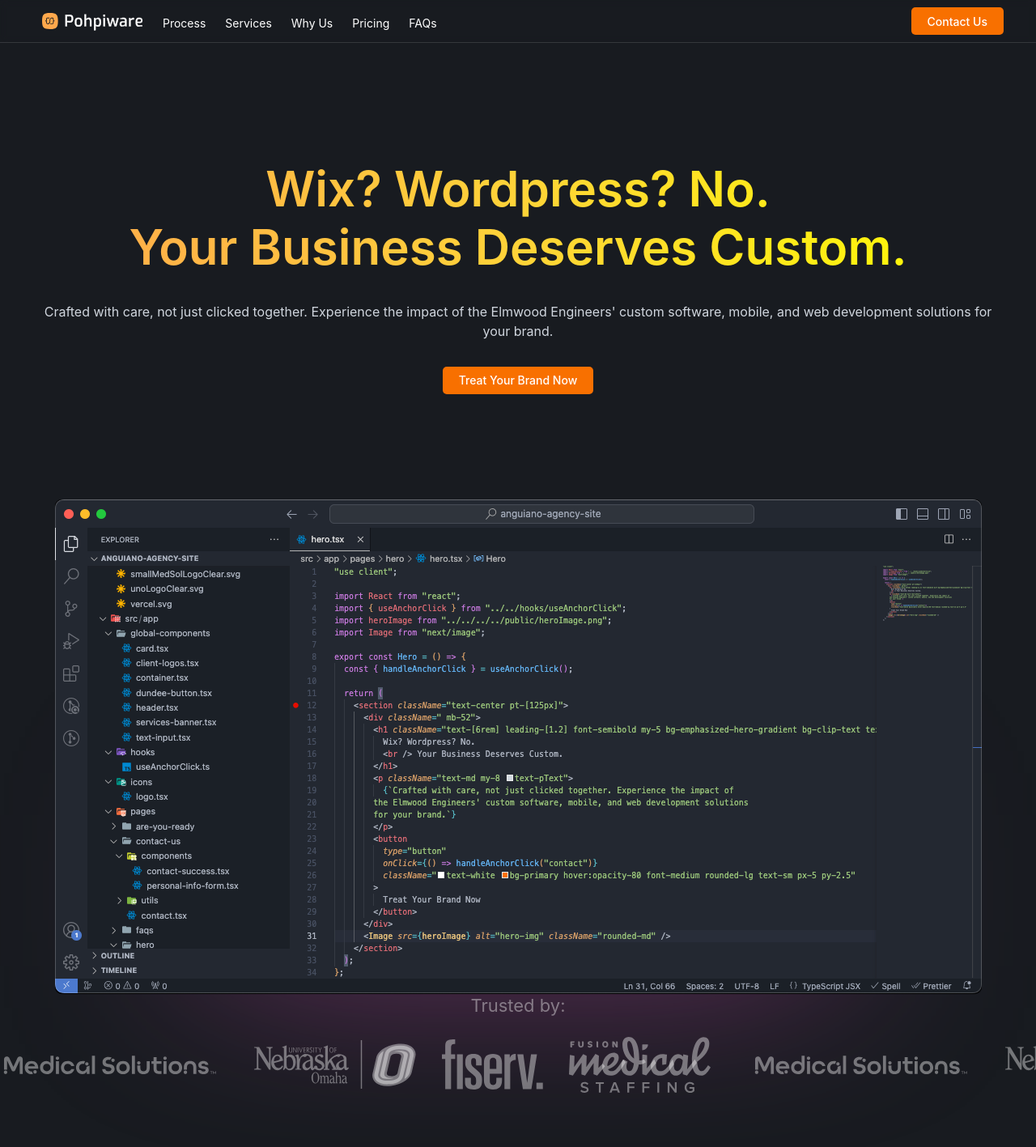
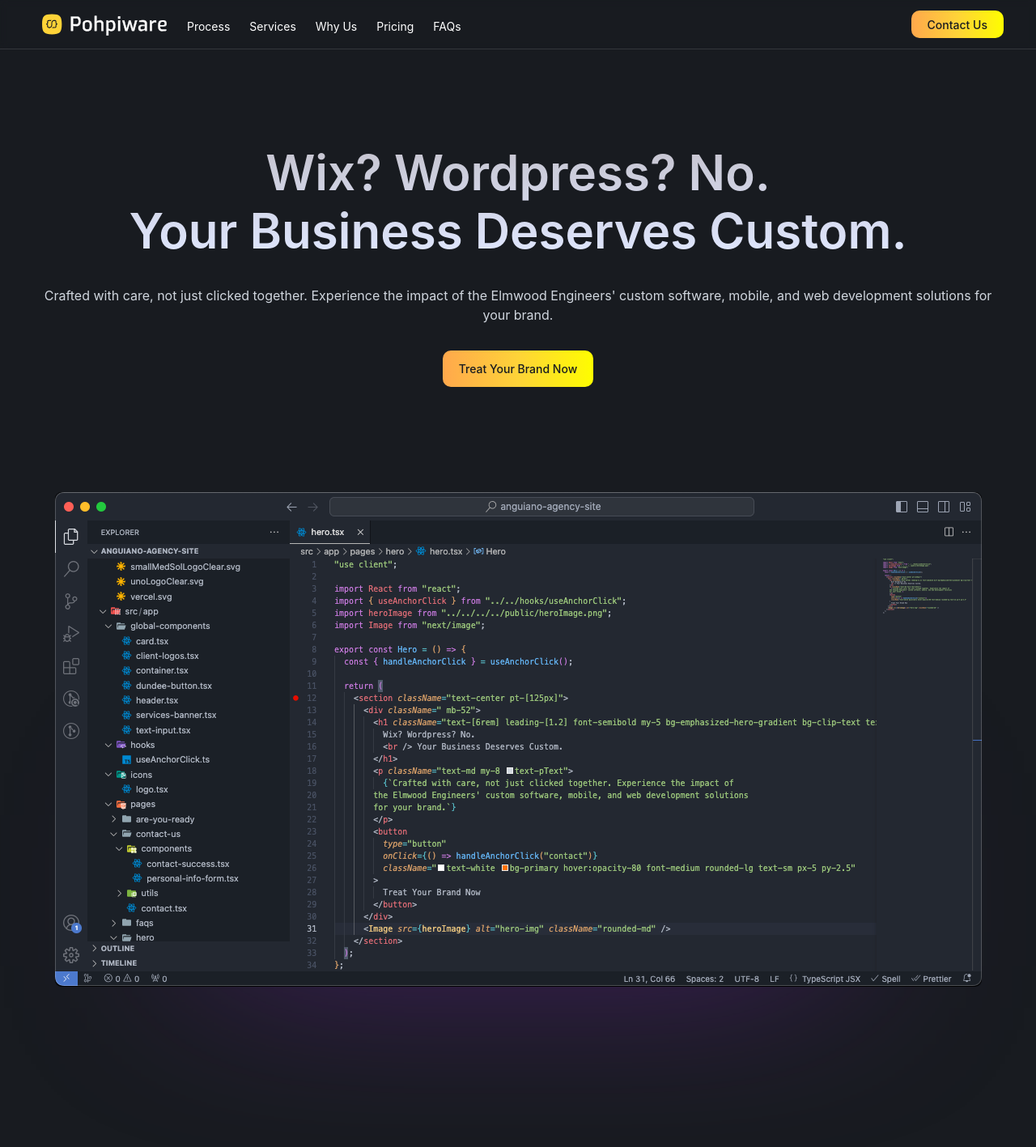
Before and after one commit to taanguiano/anguiano-agency-site, a Next.js app: page / in a window 1280 px wide. Shown: the top 1417 px of the page at 81% size. Built offline with nearby package versions, Linux system fonts and the light colour scheme.

Commit message:
stylings

```diff
--- a/src/app/global-components/client-logos.tsx
+++ b/src/app/global-components/client-logos.tsx
@@ -47,10 +47,10 @@
 export const CLientLogos = () => {
   return (
     <>
-      <div className="flex flex-row justify-center text-logoClear text-lg">
+      {/* <div className="flex flex-row justify-center text-logoClear text-lg">
         Trusted by:
-      </div>
-      <div className="flex flex-row mt-[25px]">
+      </div> */}
+      <div className="flex flex-row mt-[250px]">
         <Marquee direction="right" speed={50} pauseOnHover autoFill>
           {clients.map((client, index) => {
             return (
--- a/src/app/global-components/header.tsx
+++ b/src/app/global-components/header.tsx
@@ -21,15 +21,15 @@
   return (
     <>
       <header className=" w-full fixed backdrop-blur-glass bg-transparent border-b border-b-glass z-10">
-        <Container className="flex justify-between items-center h-[var(--navigation-height)] py-[26px]">
+        <Container className="flex justify-between items-center h-[var(--navigation-height)] py-[30px]">
           <nav className="text-info">
-            <ul className="flex h-full [&_a]:text-sm [&_li]:ml-3 [&_li]:mr-3 items-end">
+            <ul className="flex h-full [&_a]:text-sm [&_li]:ml-3 [&_li]:mr-3 items-center">
               <li>
                 <Link className="" href="/">
                   <Image
                     src={pohpiwareFullLogo}
-                    height={125}
-                    width={125}
+                    height={155}
+                    width={155}
                     alt="logo"
                   />
                 </Link>
@@ -38,7 +38,7 @@
                 return (
                   <li
                     key={`${navItem.anchor}-${index}`}
-                    className="pt-[4px] hover:text-primary"
+                    className="pt-[4px] hover:text-sunglow"
                   >
                     <Link
                       href=""
@@ -54,7 +54,7 @@
           <button
             type="button"
             onClick={() => handleAnchorClick("contact")}
-            className="text-white bg-primary hover:opacity-80 font-medium rounded-lg text-sm px-5 py-2.5"
+            className="text-background bg-emphasized-hero-gradient hover:opacity-80 font-medium rounded-2xl text-sm px-5 py-2.5"
           >
             Contact Us
           </button>
--- a/src/app/pages/hero/hero.tsx
+++ b/src/app/pages/hero/hero.tsx
@@ -9,9 +9,9 @@
   const { handleAnchorClick } = useAnchorClick();
 
   return (
-    <section className="text-center pt-[125px]">
+    <section className="text-center mt-[125px]">
       <div className=" mb-52">
-        <h1 className="text-[6rem] leading-[1.2] font-semibold my-5 bg-emphasized-hero-gradient bg-clip-text text-transparent">
+        <h1 className="text-[6rem] leading-[1.2] font-semibold my-5 bg-hero-title-gradient bg-clip-text text-transparent">
           Wix? Wordpress? No.
           <br /> Your Business Deserves Custom.
         </h1>
@@ -23,7 +23,7 @@
         <button
           type="button"
           onClick={() => handleAnchorClick("contact")}
-          className="text-white bg-primary hover:opacity-80 font-medium rounded-lg text-sm px-5 py-2.5"
+          className="text-background bg-emphasized-hero-gradient hover:opacity-80 font-medium rounded-2xl text-sm px-5 py-3"
         >
           Treat Your Brand Now
         </button>
@@ -33,7 +33,7 @@
         alt="hero-img"
         className="rounded-xl mx-auto z-[1]"
       />
-      <div className="absolute h-[10rem] blur-[120px] mx-auto w-[60%] bg-[#ce4bb0] z-[-1] top-[1050px] left-0 right-0" />
+      <div className="absolute h-[10rem] blur-[120px] mx-auto w-[60%] bg-grape z-[-1] top-[1050px] left-0 right-0" />
     </section>
   );
 };
```
Also changed, not shown: public/pohpiwareFullLogo.svg.
